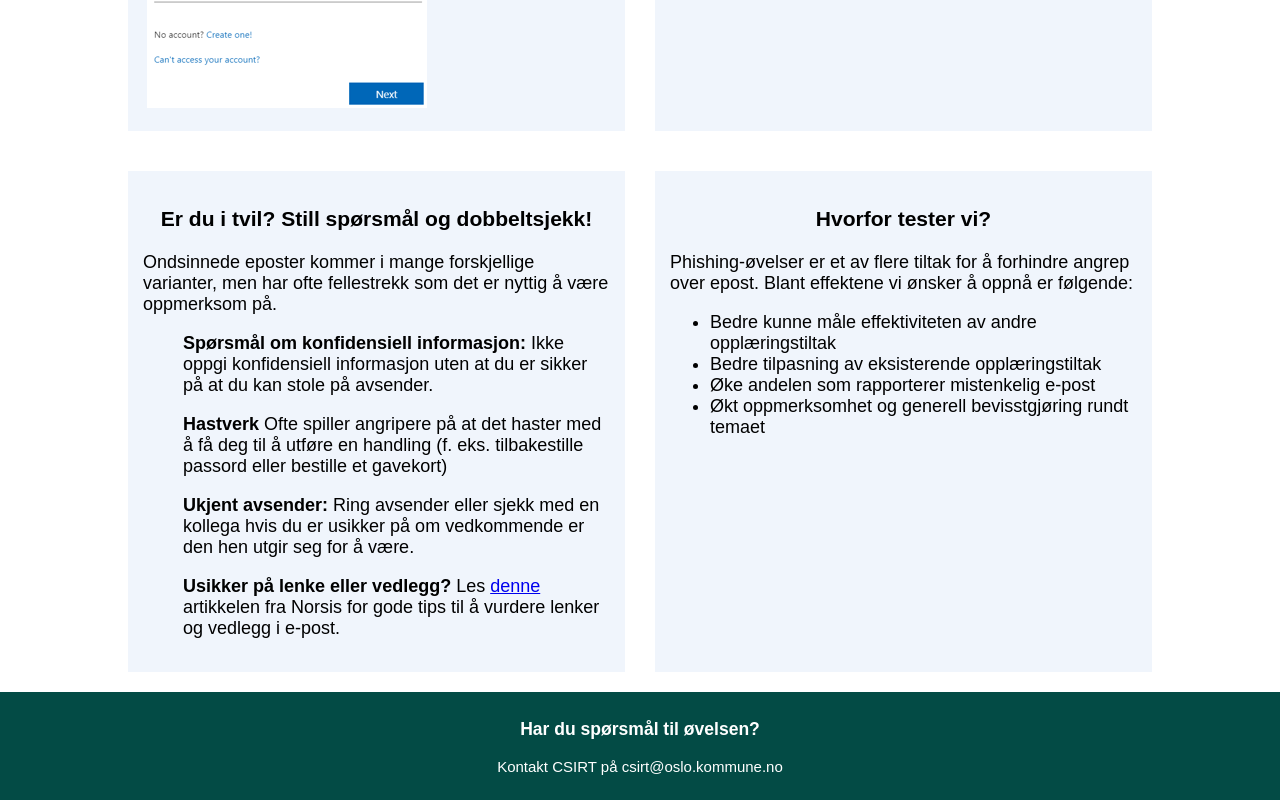
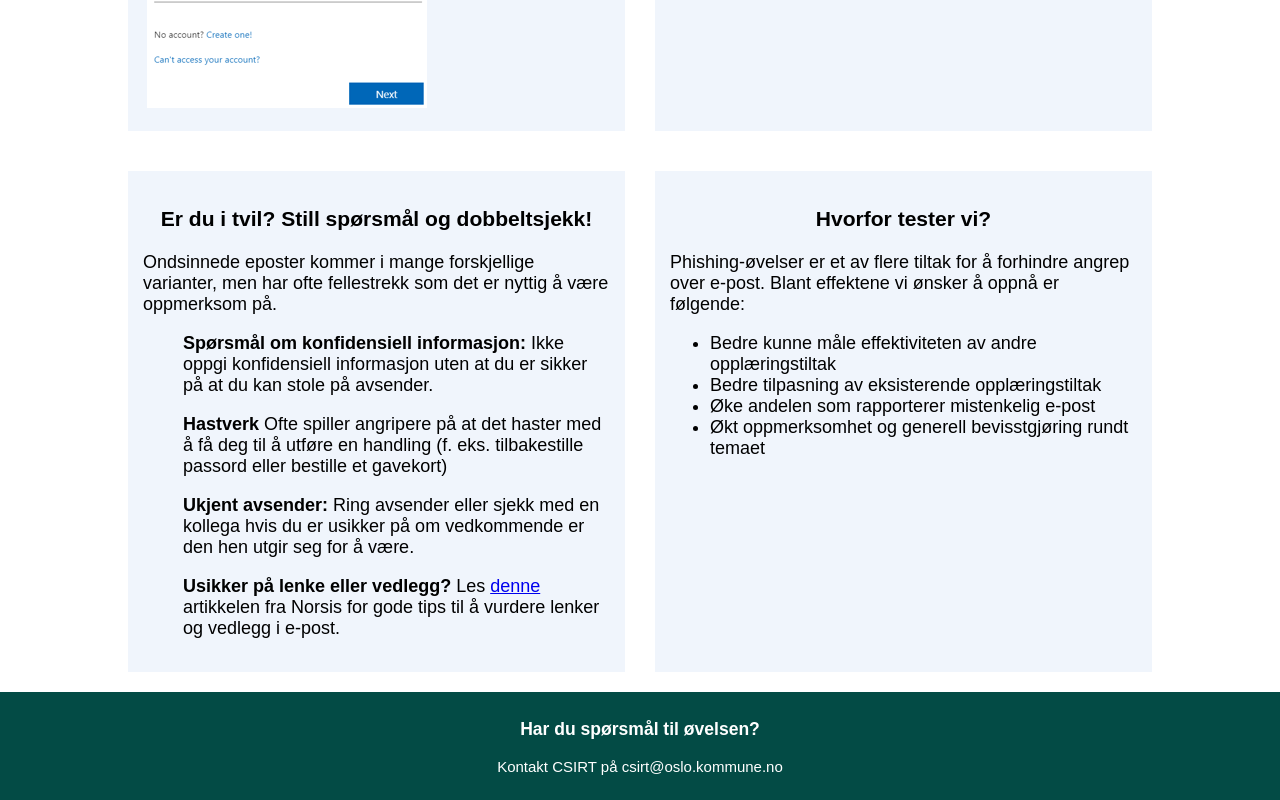
Before and after one commit to okcsirt/okcsirt.github.io, a plain HTML site: page phishing/test.html in a window 1280 px wide. Shown: the part 1023-1823 px from the top of the page. Drawn offline with Linux system fonts and the light colour scheme.

Commit message:
Update test.html

```diff
--- a/phishing/test.html
+++ b/phishing/test.html
@@ -201,7 +201,7 @@
 </div>
 <div class="box-middleRight">
 <h3>Hvorfor tester vi?</h3>
-<p>Phishing-øvelser er et av flere tiltak for å forhindre angrep over epost. Blant effektene vi ønsker å oppnå er følgende:</p>
+<p>Phishing-øvelser er et av flere tiltak for å forhindre angrep over e-post. Blant effektene vi ønsker å oppnå er følgende:</p>
 <ul>
 <li>Bedre kunne måle effektiviteten av andre opplæringstiltak</li>
 <li>Bedre tilpasning av eksisterende opplæringstiltak</li>
```
